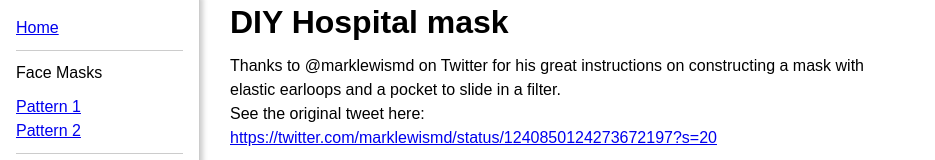
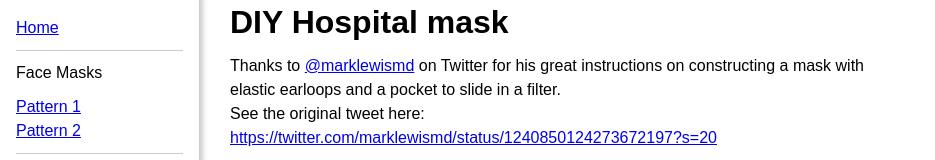
Before and after one commit to brentmclark/diyppe, a React (Create React App) app: page /pattern-1 in a window 1280 px wide. Shown: the top 160 px of the page, without its empty margins (0-935 px from the left). Built offline with nearby package versions, Linux system fonts and the light colour scheme.

Commit message:
linke to marks profile

```diff
--- a/src/pages/pattern-1.js
+++ b/src/pages/pattern-1.js
@@ -6,9 +6,16 @@ export default function PatternOne(props) {
     <div>
       <h1>DIY Hospital mask</h1>
       <p>
-        Thanks to @marklewismd on Twitter for his great instructions on
-        constructing a mask with elastic earloops and a pocket to slide in a
-        filter.
+        Thanks to{" "}
+        <a
+          href="https://twitter.com/marklewismd"
+          target="_blank"
+          rel="noopener noreferrer"
+        >
+          @marklewismd
+        </a>{" "}
+        on Twitter for his great instructions on constructing a mask with
+        elastic earloops and a pocket to slide in a filter.
       </p>
       <p>See the original tweet here:</p>
       <a
```
